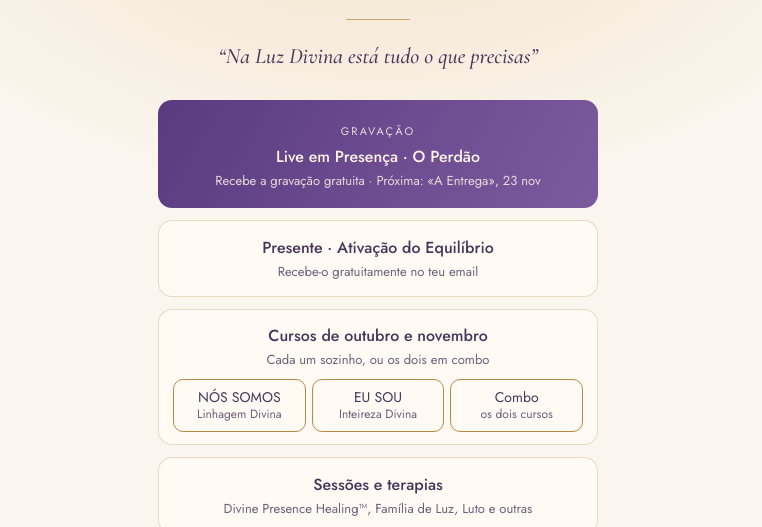
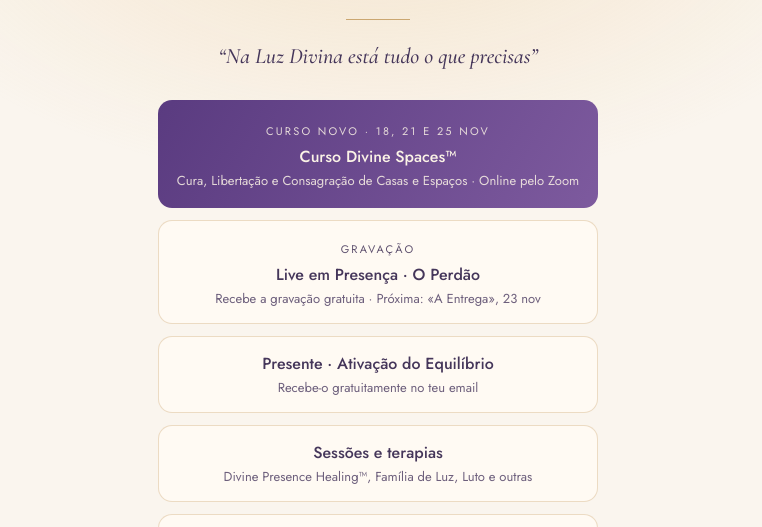
Before and after one commit to JCPaliteiro/links, a plain HTML site: page index.html in a window 1280 px wide. Shown: the part 248-775 px from the top of the page, without its empty margins (262-1024 px from the left). Drawn offline with nearby package versions, Linux system fonts and the light colour scheme.

Commit message:
Links: Curso Divine Spaces em destaque; saem os cursos de outubro (inscrições fechadas)
Co-Authored-By: Claude Opus 5.5 <noreply@anthropic.com>
Claude-Session: https://claude.ai/code/session_01V5hGCwLoFisCbHjMC1gBCL

```diff
--- a/index.html
+++ b/index.html
@@ -83,7 +83,12 @@ footer a{color:var(--gold);text-decoration:none;letter-spacing:.06em}
   <blockquote>“Na Luz Divina está tudo o que precisas”</blockquote>
 
   <nav>
-    <a class="btn hl" data-o href="https://lives.joaopaliteiro.com/">
+    <a class="btn hl" data-o href="https://divinespaces.joaopaliteiro.com/">
+      <span class="tag">Curso novo · 18, 21 e 25 nov</span>
+      <b>Curso Divine Spaces™</b>
+      <small>Cura, Libertação e Consagração de Casas e Espaços · Online pelo Zoom</small>
+    </a>
+    <a class="btn" data-o href="https://lives.joaopaliteiro.com/">
       <span class="tag">Gravação</span>
       <b>Live em Presença · O Perdão</b>
       <small>Recebe a gravação gratuita · Próxima: «A Entrega», 23 nov</small>
@@ -92,15 +97,6 @@ footer a{color:var(--gold);text-decoration:none;letter-spacing:.06em}
       <b>Presente · Ativação do Equilíbrio</b>
       <small>Recebe-o gratuitamente no teu email</small>
     </a>
-    <div class="cursos">
-      <b>Cursos de outubro e novembro</b>
-      <small>Cada um sozinho, ou os dois em combo</small>
-      <div class="pills">
-        <a data-o href="https://linhagem.joaopaliteiro.com/">NÓS SOMOS<span>Linhagem Divina</span></a>
-        <a data-o href="https://inteireza.joaopaliteiro.com/">EU SOU<span>Inteireza Divina</span></a>
-        <a data-o href="https://linhagem.joaopaliteiro.com/#precos">Combo<span>os dois cursos</span></a>
-      </div>
-    </div>
     <a class="btn" data-o href="https://terapias.joaopaliteiro.com/">
       <b>Sessões e terapias</b>
       <small>Divine Presence Healing™, Família de Luz, Luto e outras</small>
```
